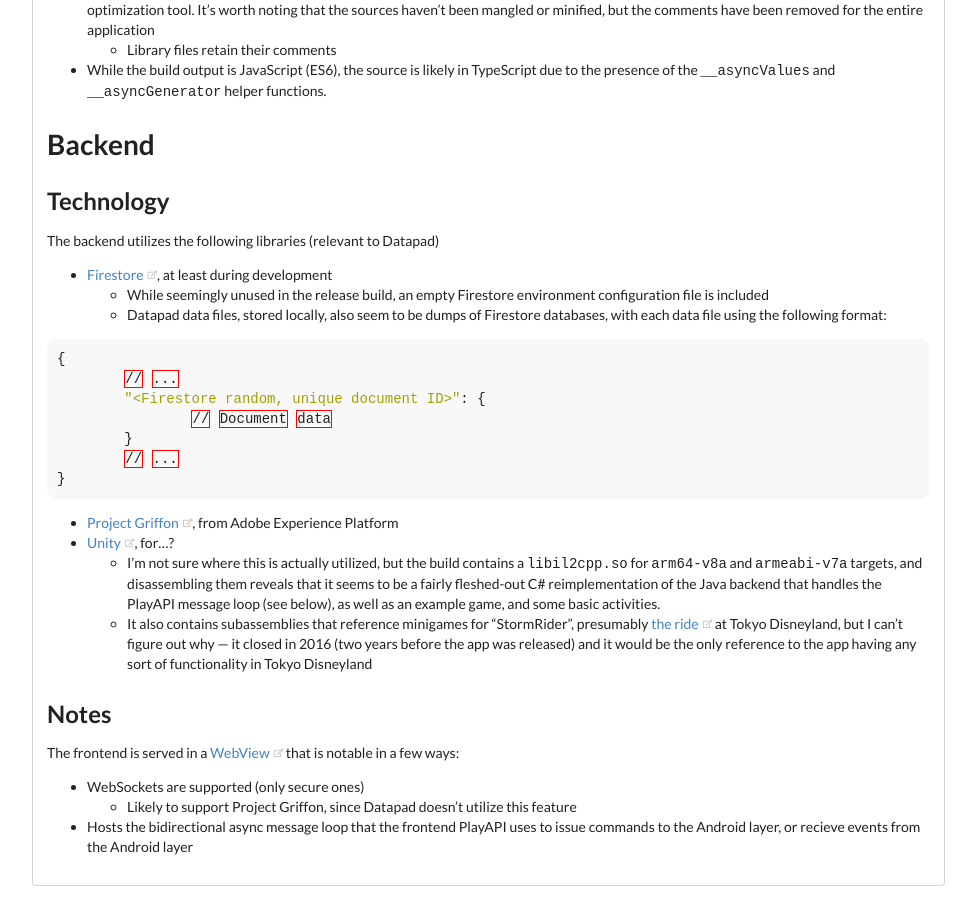
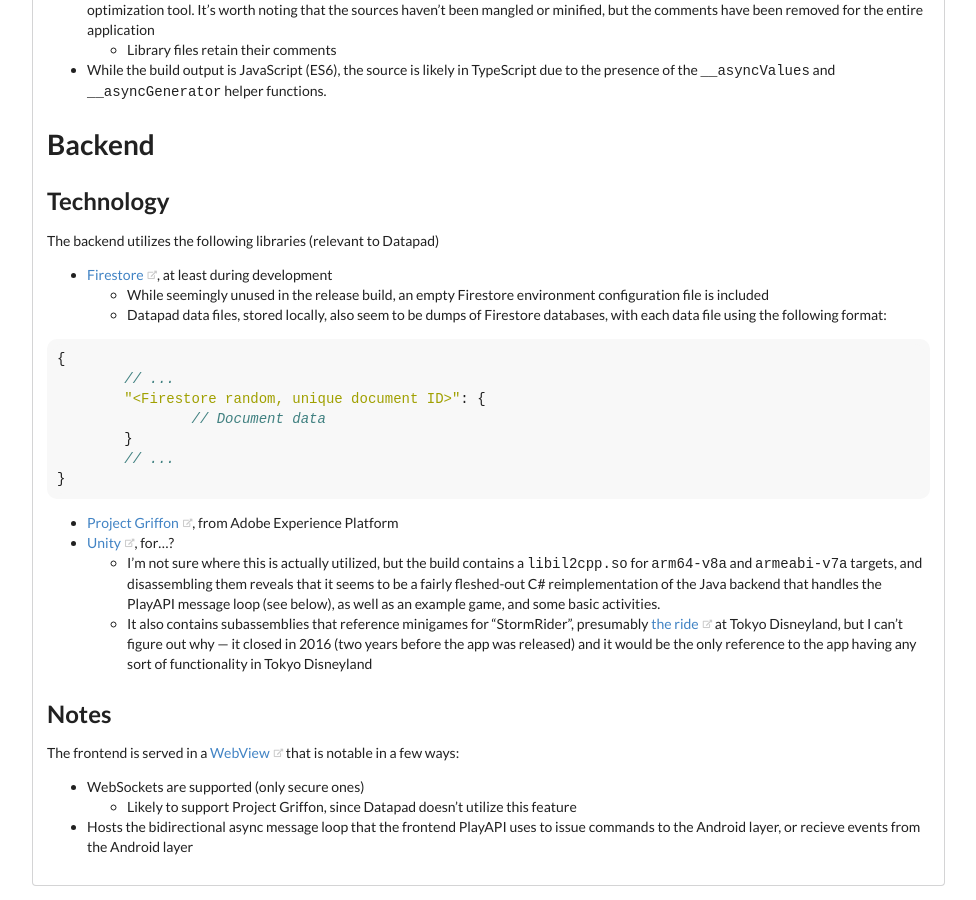
Before and after one commit to parzivail/StarcruiserGuide, a Jekyll site: the page built from _posts/2022-06-04-app-layers.md, in a window 1280 px wide and 900 px high, scrolled down 595 px. Shown: the whole window, without its empty margins (260-1236 px from the left). Built offline with Jekyll 4.4.1, drawn with Linux system fonts in a browser that asks for light colours.

Commit message:
Utilize json-doc instead of json for syntax

````diff
--- a/_posts/2022-06-04-app-layers.md
+++ b/_posts/2022-06-04-app-layers.md
@@ -32,7 +32,7 @@
   * While seemingly unused in the release build, an empty Firestore environment configuration file is included
   * Datapad data files, stored locally, also seem to be dumps of Firestore databases, with each data file using the following format:
 
-```json
+```json-doc
 {
 	// ...
 	"<Firestore random, unique document ID>": {
````
